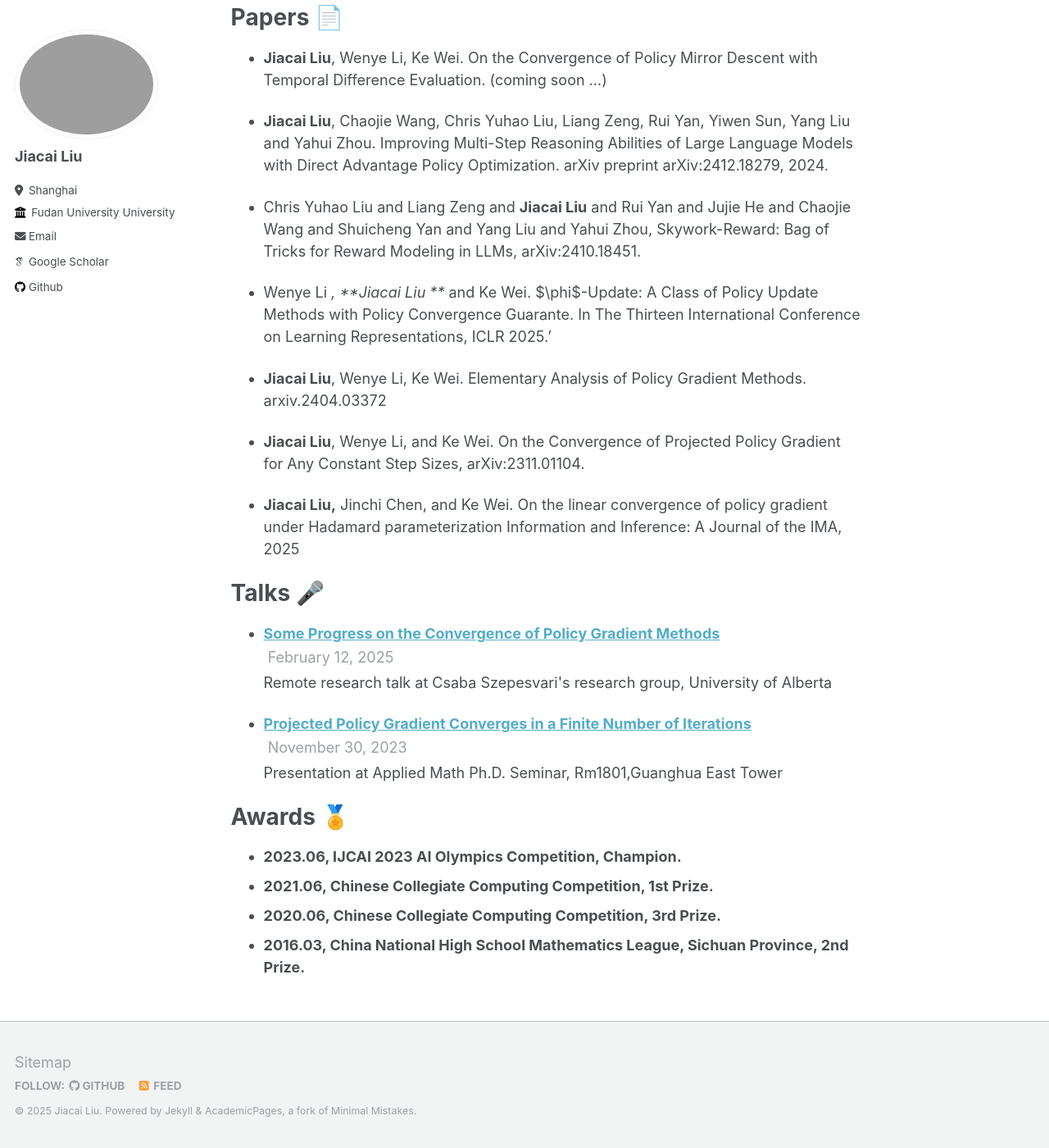
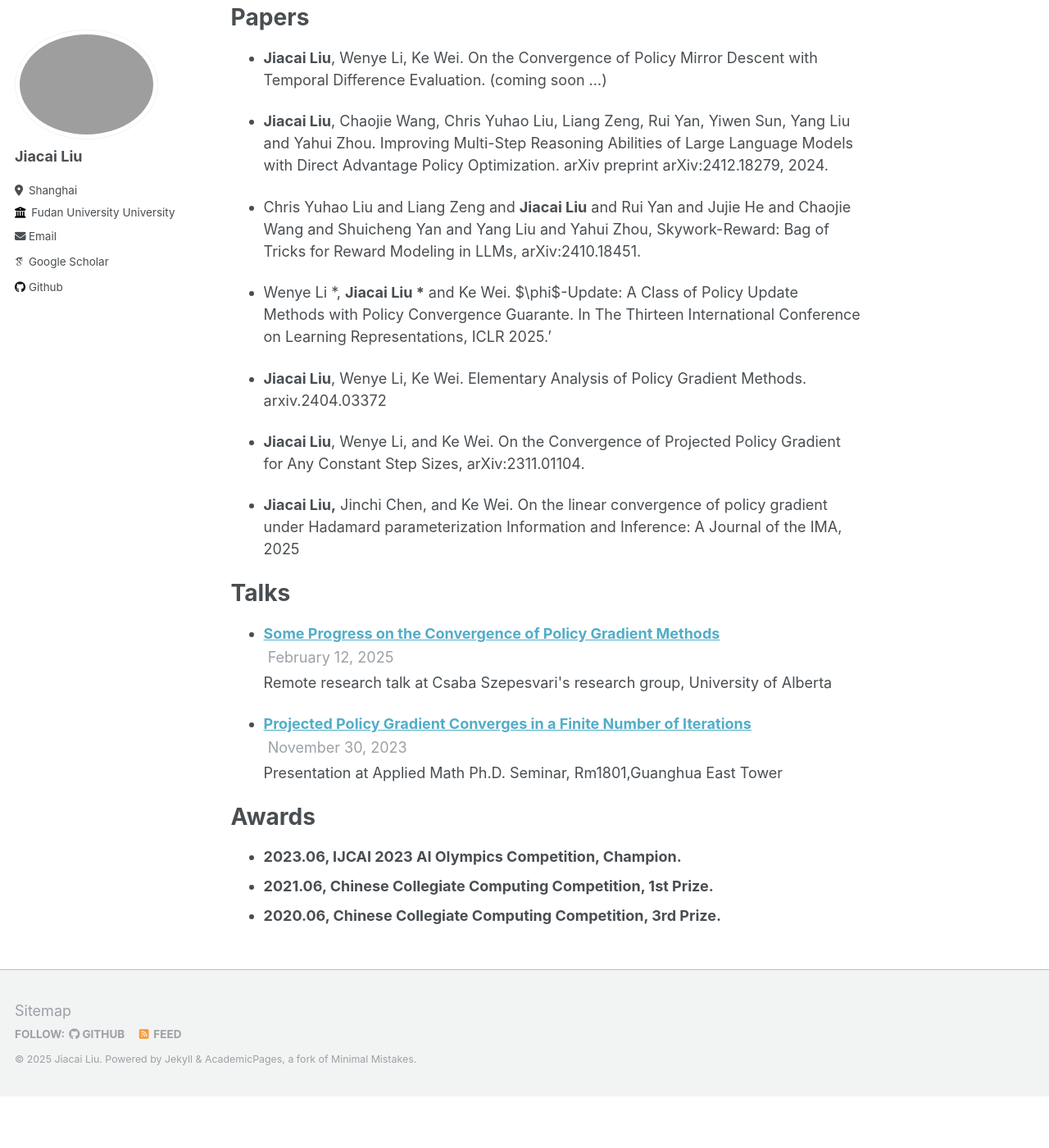
Before and after one commit to skydownacai/JiacaiLiu.github.io, a Jekyll site: the page built from _pages/about.md, in a window 1280 px wide and 1400 px high, scrolled down 1305 px. Shown: the whole window at 82% size. Built offline with Jekyll 4.4.1, drawn with Linux system fonts in a browser that asks for light colours; some web fonts are replaced; after the commit the page ends 2642 px from its top, so only the background shows below that.

Commit message:
主页修改

```diff
--- a/_pages/about.md
+++ b/_pages/about.md
@@ -52,7 +52,7 @@ Recent News 🔥
 
 
 
-Papers 📄
+Papers
 ======
 
 - **Jiacai Liu**, Wenye Li, Ke Wei. On the Convergence of Policy Mirror Descent with Temporal Difference Evaluation. (coming soon ...)
@@ -61,7 +61,7 @@ Papers 📄
 
 - Chris Yuhao Liu and  Liang Zeng and **Jiacai Liu** and  Rui Yan and  Jujie He and  Chaojie Wang and  Shuicheng Yan and Yang Liu and  Yahui Zhou, Skywork-Reward: Bag of Tricks for Reward Modeling in LLMs, arXiv:2410.18451.
 
-- Wenye Li *, **Jiacai Liu *** and Ke Wei. $\phi$-Update: A Class of Policy Update Methods with Policy Convergence Guarante. In The Thirteen International Conference on Learning Representations, ICLR 2025.'
+- Wenye Li \*, **Jiacai Liu \*** and Ke Wei. $\phi$-Update: A Class of Policy Update Methods with Policy Convergence Guarante. In The Thirteen International Conference on Learning Representations, ICLR 2025.'
 
 - **Jiacai Liu**, Wenye Li, Ke Wei. Elementary Analysis of Policy Gradient Methods.  arxiv.2404.03372
 
@@ -71,7 +71,7 @@ Papers 📄
 
 
 
-Talks 🎤
+Talks
 ======
 
   <ul>{% for post in site.talks reversed %}
@@ -79,10 +79,9 @@ Talks 🎤
   {% endfor %}</ul>
 
 
-Awards 🏅
+Awards
 ======
 
 - **2023.06, IJCAI 2023 AI Olympics Competition, Champion.**
 - **2021.06, Chinese Collegiate Computing Competition, 1st Prize.**
 - **2020.06, Chinese Collegiate Computing Competition, 3rd Prize.**
-- **2016.03, China National High School Mathematics League, Sichuan Province, 2nd Prize.**
```
Also changed, not shown: other parts of _pages/about.md (+1 -1 lines).
